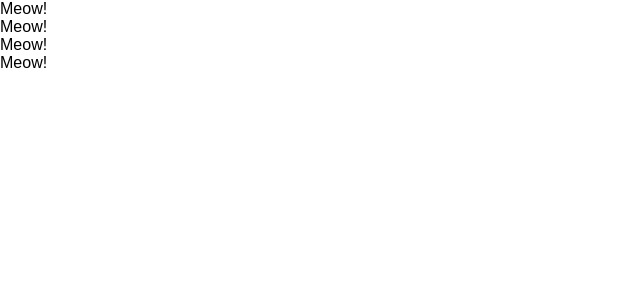
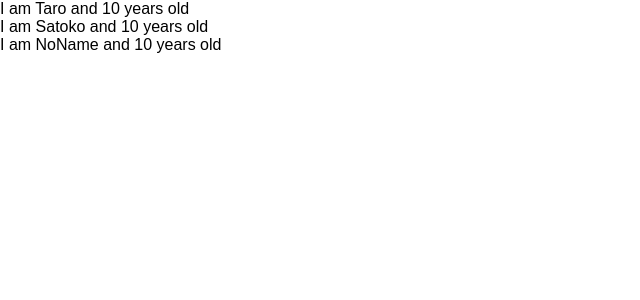
Before and after one commit to Yohei-Shiina/udemy-react-redux-crud-application, a React (Create React App) app: page / in a window 1280 px wide. Shown: the top 300 px of the page, without its empty margins (0-640 px from the left). Built offline with nearby package versions, Linux system fonts and the light colour scheme.

Commit message:
learn props of component

```diff
--- a/src/App.js
+++ b/src/App.js
@@ -1,28 +1,32 @@
 import React, { Component } from "react";
 
-// class App extends Component {
-//   render() {
-//     return (
-//     <React.Fra>
-//       <label htmlFor="bar">bar</label>
-//       <input type="text" onChange={() => {console.log("I'm clicked!")}} />;
-//     </React.Fra>
-//     )
-//   }
-// }
 const App = () => {
+  const profiles = [
+    {
+      name: "Taro", age:10
+    },
+    {
+      name: "Satoko", age:10
+    },
+    {name: "NoName"}
+  ]
   return(
-  <div>
-    <Cat/>
-    <Cat/>
-    <Cat/>
-    <Cat/>
-  </div>
+    <div>
+      {
+        profiles.map((profile, index) => {
+          return <User name={profile.name} age={profile.age} key={index}/>
+        })
+      }
+    </div>
   )
 }
 
-const Cat = () => {
-  return <div>Meow!</div>
+const User = (props) => {
+return <div>I am {props.name} and {props.age} years old</div>
+}
+
+User.defaultProps = {
+  age:10
 }
 
 export default App;
```
